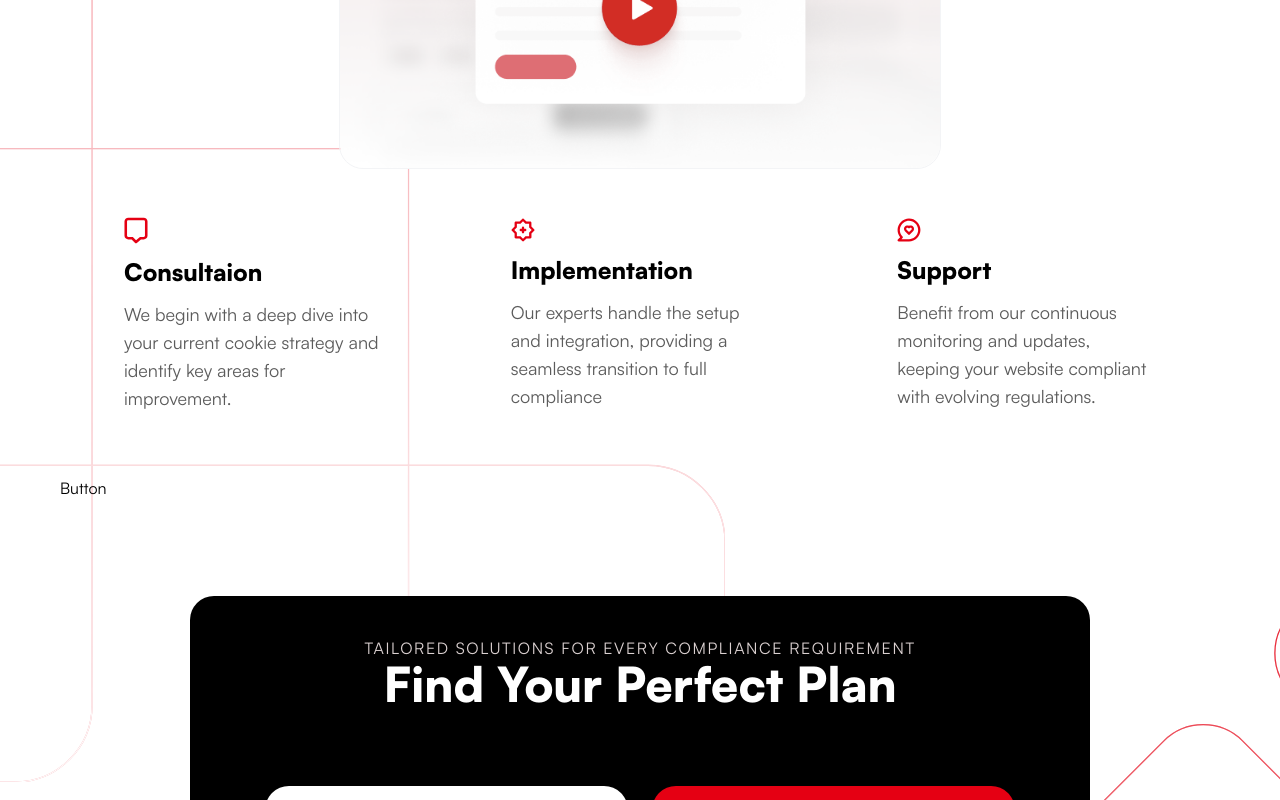
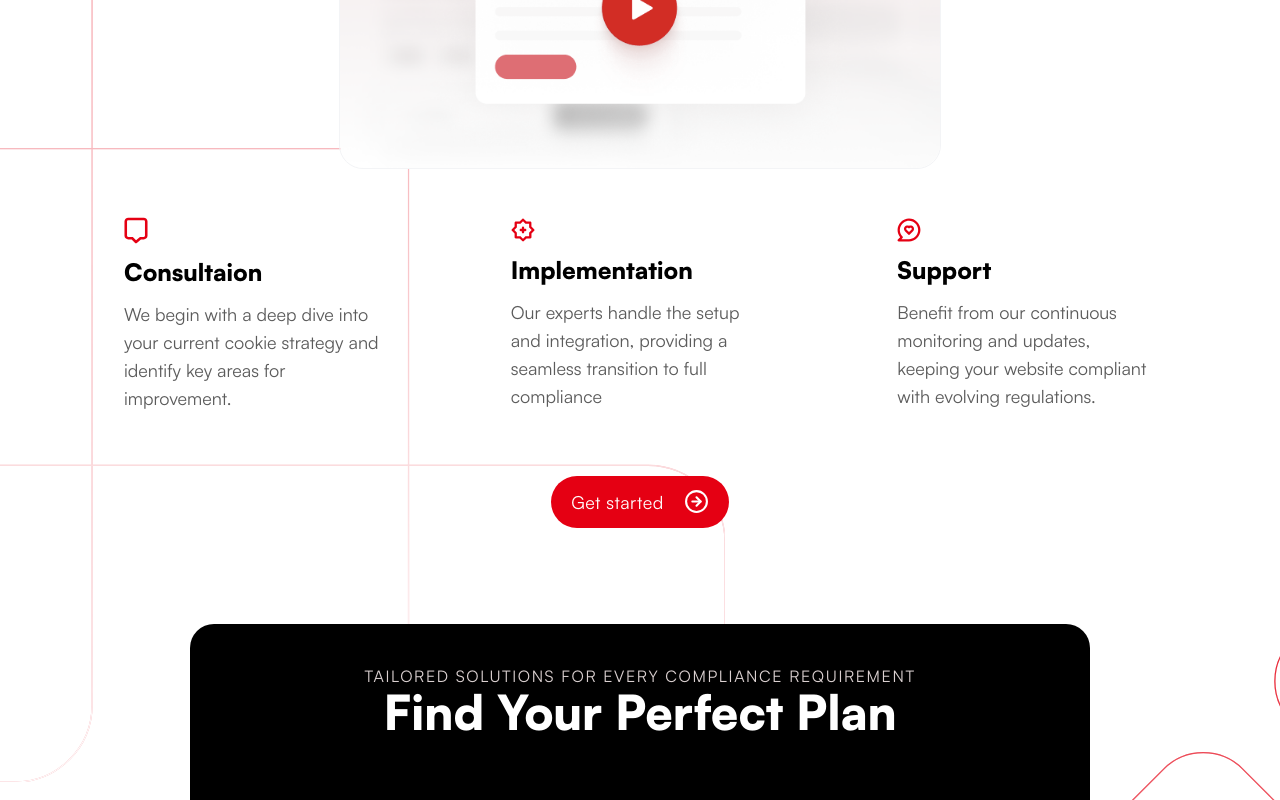
Before and after one commit to al1yew/cookies_app_submission, a Next.js app: page / in a window 1280 px wide. Shown: the part 2000-2800 px from the top of the page. Built offline with nearby package versions, Linux system fonts and the light colour scheme.

Commit message:
Mar 4, 2024, 8:42 PM

```diff
--- a/components/home/HeroForm.tsx
+++ b/components/home/HeroForm.tsx
@@ -49,7 +49,7 @@ const HeroForm = () => {
       <button
         type="submit"
         className="bg-appRed text-white lg:rounded-l-xl lg:rounded-r-3xl rounded-full flex justify-center gap-4 lg:gap-0 lg:justify-around items-center
-        py-3"
+        py-3 col-span-1 [&>*]:hover:scale-105"
       >
         <span className="text-white text-lg tracking-wide transition-transform transform">
           Get Started
--- a/components/home/Management.tsx
+++ b/components/home/Management.tsx
@@ -84,10 +84,22 @@ const Management = () => {
             );
           })}
         </div>
-        <div className="mt-16">
-          <Button />
-          {/* reusable element */}
-        </div>
+        <button
+          className="mt-16 mx-auto bg-appRed text-white
+          flex justify-center gap-4 lg:gap-0 lg:justify-around
+          items-center p-3 px-5 rounded-full [&>*]:hover:scale-105"
+        >
+          <span className="text-white text-lg tracking-wide transition-transform transform">
+            Get started
+          </span>
+          <Image
+            src="/images/arrow.svg"
+            width={25}
+            height={24}
+            alt="arrow"
+            className="transition-transform transform ml-5"
+          />
+        </button>
       </Container>
     </section>
   );
--- a/components/home/Modal.tsx
+++ b/components/home/Modal.tsx
@@ -3,7 +3,6 @@
 import Image from "next/image";
 import Link from "next/link";
 import React, { useEffect, useRef, useState } from "react";
-import Button from "../shared/Button";
 import { useRouter } from "next/navigation";
 
 const Modal = () => {
@@ -68,8 +67,22 @@ const Modal = () => {
             >
               Close
             </button>
-            <Button />
-            {/* reusable element */}
+            <Link
+              href="/info"
+              className="bg-white text-appRed flex justify-center gap-4 lg:gap-0 lg:justify-around items-center
+        py-3 rounded-full [&>*]:hover:scale-105 col-span-1"
+            >
+              <span className="text-lg tracking-wide transition-transform transform text-appRed">
+                Check Your Website
+              </span>
+              <Image
+                src="/images/miniarrow.svg"
+                width={25}
+                height={24}
+                alt="arrow"
+                className="transition-transform transform"
+              />{" "}
+            </Link>
           </div>
         </div>
       </div>
--- a/components/home/PricingPlans.tsx
+++ b/components/home/PricingPlans.tsx
@@ -2,7 +2,7 @@
 
 import { PRICING_PLANS } from "@/lib/constants";
 import Image from "next/image";
-import Button from "../shared/Button";
+import Link from "next/link";
 
 const PricingPlans = () => {
   return (
@@ -84,10 +84,33 @@ const PricingPlans = () => {
                       );
                     })}
                   </ul>
-                  <div className="w-full">
-                    <Button />
-                    {/* reusable button */}
-                  </div>
+                  <Link
+                    href="/info"
+                    className={`${
+                      !plan.isPreferred
+                        ? "bg-appRed text-white"
+                        : "bg-white text-appRed"
+                    } flex justify-center gap-4 items-center py-3 rounded-full w-full [&>*]:hover:scale-105`}
+                  >
+                    <span
+                      className={`text-lg tracking-wide transition-transform transform ${
+                        !plan.isPreferred ? "text-white" : "text-appRed"
+                      }`}
+                    >
+                      Get Started
+                    </span>
+                    <Image
+                      src={
+                        !plan.isPreferred
+                          ? "/images/arrow.svg"
+                          : "/images/miniarrow.svg"
+                      }
+                      width={25}
+                      height={24}
+                      alt="arrow"
+                      className="transition-transform transform"
+                    />
+                  </Link>
                 </div>
               );
             })}
--- a/components/shared/Button.tsx
+++ /dev/null
@@ -1,4 +0,0 @@
-const Button = () => {
-  return <div>Button</div>;
-};
-export default Button;
```
